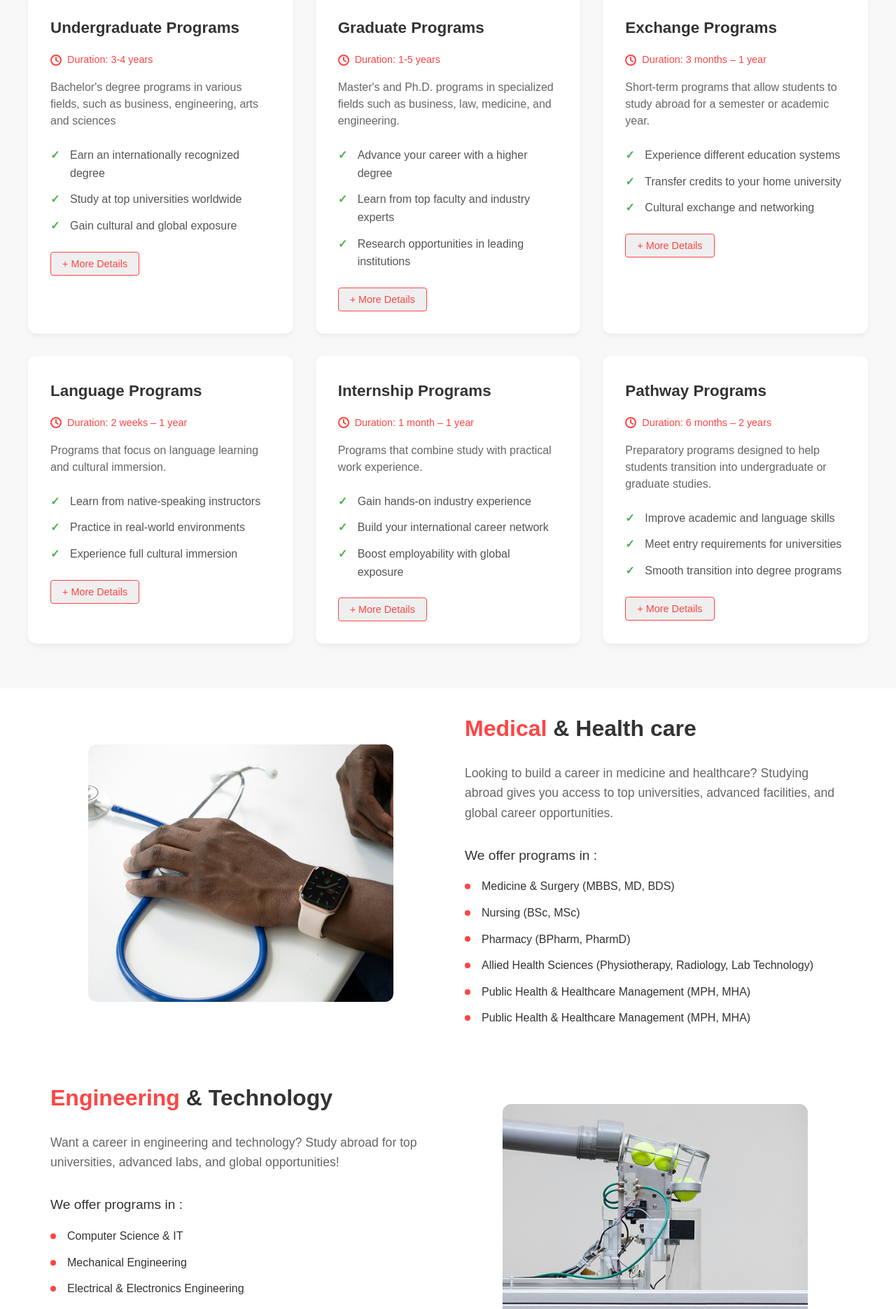
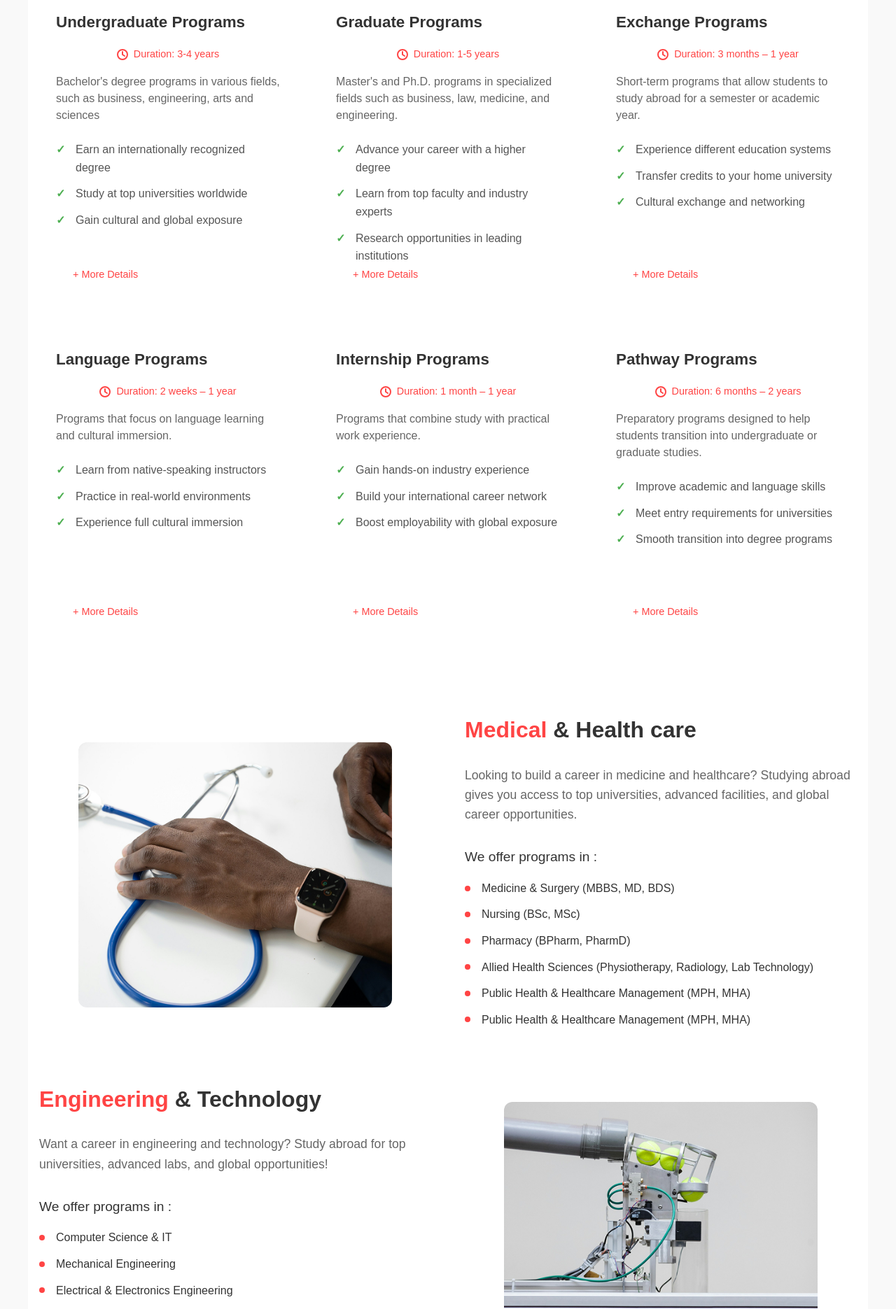
Before and after one commit to nidhinnidhin/learning-web, a Next.js app: page / in a window 1280 px wide. Shown: the part 880-2751 px from the top of the page at 70% size. Built offline with nearby package versions, Linux system fonts and the light colour scheme.

Commit message:
fixed responsive issue

```diff
--- a/src/styles/globals.scss
+++ b/src/styles/globals.scss
@@ -2,18 +2,56 @@
 $primary-color: #ff4444;
 $text-color: #333;
 $background-color: #fff;
+$max-width: 1200px;
+$mobile-padding: 2rem 1rem;
+
+// Mixins
+@mixin flex-center {
+  display: flex;
+  justify-content: center;
+  align-items: center;
+}
+
+@mixin section-container {
+  padding: $mobile-padding;
+  background-color: $background-color;
+  margin: 0 auto;
+  max-width: $max-width;
+}
+
+@mixin hover-transform {
+  transition: transform 0.3s;
+  &:hover { transform: translateY(-5px); }
+}
+
+@mixin list-style {
+  list-style: none;
+  li {
+    position: relative;
+    padding-left: 1.5rem;
+    margin-bottom: 0.75rem;
+    &:before {
+      content: "";
+      position: absolute;
+      left: 0;
+      top: 50%;
+      transform: translateY(-50%);
+      width: 8px;
+      height: 8px;
+      background-color: $primary-color;
+      border-radius: 50%;
+    }
+  }
+}
 
 // Global styles
-* {
-  margin: 0;
-  padding: 0;
-  box-sizing: border-box;
-}
+* { margin: 0; padding: 0; box-sizing: border-box; }
 
 body {
   font-family: Arial, sans-serif;
   color: $text-color;
   line-height: 1.6;
+  background-color: #f9f9f9;
 }
 
 // Hero section
@@ -21,59 +59,29 @@ body {
   padding: 4rem 2rem;
   text-align: center;
   background-color: $background-color;
-
-  @media (max-width: 768px) {
-    padding: 3rem 1rem;
-  }
+  @media (max-width: 768px) { padding: 3rem 1rem; }
 
   .hero-content {
     margin-bottom: 3rem;
-
     h1 {
       font-size: 2.5rem;
       margin-bottom: 1rem;
       font-weight: 600;
-
-      @media (max-width: 768px) {
-        font-size: 2rem;
+      @media (max-width: 768px) { font-size: 2rem; }
+      span { color: $primary-color; }
     }
-
-      span {
-        color: $primary-color;
-      }
-    }
-
     p {
       font-size: 1rem;
       color: #666;
       max-width: 600px;
       margin: 0 auto 2rem;
     }
+  }
 
   .search-box {
     display: flex;
     max-width: 500px;
     margin: 0 auto;
-
-      @media (max-width: 768px) {
-        flex-direction: column;
-        gap: 0.5rem;
-        width: 100%;
-        padding: 0 1rem;
-
-        input {
-          width: 100%;
-          border-radius: 4px;
-          border-right: 1px solid #ddd;
-          margin: 0;
-        }
-
-        button {
-          width: 100%;
-          border-radius: 4px;
-          margin: 0;
-        }
-      }
 
     input {
       flex: 1;
@@ -83,10 +91,7 @@ body {
       border-right: none;
       border-radius: 4px 0 0 4px;
       outline: none;
-
-        &::placeholder {
-          color: #999;
-        }
+      &::placeholder { color: #999; }
     }
 
     button {
@@ -98,11 +103,19 @@ body {
       border-radius: 0 4px 4px 0;
       cursor: pointer;
       transition: background-color 0.3s;
+      &:hover { background-color: darken($primary-color, 10%); }
+    }
 
-        &:hover {
-          background-color: darken($primary-color, 10%);
+    @media (max-width: 768px) {
+      flex-direction: column;
+      gap: 0.5rem;
+      width: 100%;
+      padding: 0 1rem;
+      input, button {
+        width: 100%;
+        border-radius: 4px;
       }
-      }
+      input { border-right: 1px solid #ddd; }
     }
   }
 
@@ -110,51 +123,40 @@ body {
     display: grid;
     grid-template-columns: repeat(4, 1fr);
     gap: 2rem;
-    max-width: 1200px;
+    max-width: $max-width;
     margin: 0 auto;
 
     @media (max-width: 1200px) {
       grid-template-columns: repeat(3, 1fr);
       gap: 1.5rem;
     }
-
     @media (max-width: 992px) {
       grid-template-columns: repeat(2, 1fr);
-      gap: 1.5rem;
     }
-
     @media (max-width: 576px) {
-      grid-template-columns: repeat(2, 1fr);
-      gap: 1rem;
+      gap: 0.5rem;
       padding: 0 0.5rem;
-
-      .card {
-        transform: scale(0.9);
-        margin: -0.5rem;
-      }
     }
 
     .card {
       background: white;
       text-align: center;
-      transition: transform 0.3s;
-
-      &:hover {
-        transform: translateY(-5px);
-      }
+      @include hover-transform;
 
       img {
-        width: 280px;
+        width: 100%;
+        max-width: 280px;
         height: 200px;
         margin-bottom: 1rem;
         border-radius: 8px;
         object-fit: cover;
+        @media (max-width: 576px) { height: 160px; }
       }
 
       h3 {
         font-size: 1.1rem;
         font-weight: 500;
-        color: #333;
+        color: $text-color;
         margin: 0;
         padding: 0 1rem;
       }
@@ -164,8 +166,9 @@ body {
 
 // Academic opportunities section
 .academic-opportunities {
-  padding: 4rem 2rem;
-  background-color: #f8f8f8;
+  @include section-container;
+  padding-top: 4rem;
+  padding-bottom: 4rem;
 
   .section-header {
     text-align: center;
@@ -176,12 +179,8 @@ body {
       font-size: 2rem;
       font-weight: 600;
       margin-bottom: 1rem;
-
-      span {
-        color: $primary-color;
+      span { color: $primary-color; }
     }
-    }
-
     p {
       color: #666;
       font-size: 1.1rem;
@@ -193,49 +192,36 @@ body {
     display: grid;
     grid-template-columns: repeat(3, 1fr);
     gap: 2rem;
-    max-width: 1200px;
+    max-width: $max-width;
     margin: 0 auto;
 
-    @media (max-width: 1024px) {
-      grid-template-columns: repeat(2, 1fr);
-      gap: 1.5rem;
-    }
-
-    @media (max-width: 768px) {
-      grid-template-columns: 1fr;
-      gap: 1.5rem;
-    }
+    @media (max-width: 1024px) { grid-template-columns: repeat(2, 1fr); }
+    @media (max-width: 768px) { grid-template-columns: 1fr; }
 
     .program-category {
       background: white;
-      padding: 2rem;
+      padding: 1.5rem;
       border-radius: 12px;
-      box-shadow: 0 4px 6px rgba(0, 0, 0, 0.05);
-      transition: transform 0.3s ease;
-
-      &:hover {
-        transform: translateY(-5px);
-      }
+      @include hover-transform;
+      display: flex;
+      flex-direction: column;
+      position: relative;
+      min-height: 450px;
 
       h3 {
-        color: #333;
+        color: $text-color;
         margin-bottom: 1rem;
         font-size: 1.4rem;
         font-weight: 600;
       }
 
       .duration {
-        display: flex;
-        align-items: center;
+        @include flex-center;
         gap: 0.5rem;
         margin-bottom: 1rem;
         color: $primary-color;
         font-size: 0.9rem;
-
-        img {
-          width: 16px;
-          height: 16px;
-        }
+        img { width: 16px; height: 16px; }
       }
 
       p {
@@ -249,14 +235,12 @@ body {
         list-style: none;
         margin: 0 0 1.5rem;
         padding: 0;
-
         li {
           margin-bottom: 0.75rem;
           position: relative;
           padding-left: 1.75rem;
           font-size: 1rem;
           color: #555;
-
           &:before {
             content: "✓";
             color: #4caf50;
@@ -265,10 +249,7 @@ body {
             top: 0;
             font-weight: bold;
           }
-
-          &:last-child {
-            margin-bottom: 0;
-          }
+          &:last-child { margin-bottom: 0; }
         }
       }
 
@@ -277,49 +258,19 @@ body {
         color: $primary-color;
         font-size: 0.9rem;
         font-weight: 500;
-        padding: 0.5rem 1rem;
-        border: 1px solid $primary-color;
-        border-radius: 4px;
+        padding: 0.5rem 1.5rem;
+        margin: 2rem 0 0.5rem;
         cursor: pointer;
         transition: all 0.3s ease;
-
+        position: absolute;
+        bottom: 1.5rem;
+        left: 1.5rem;
+        background: transparent;
+        border: none;
+        border-radius: 4px;
         &:hover {
-          background: $primary-color;
           color: white;
-        }
-      }
-    }
-  }
-
-  @media (max-width: 1024px) {
-    .programs-grid {
-      grid-template-columns: repeat(2, 1fr);
-      gap: 1.5rem;
-    }
-  }
-
-  @media (max-width: 768px) {
-    padding: 3rem 1.5rem;
-
-    .section-header {
-      h2 {
-        font-size: 1.8rem;
-      }
-
-      p {
-        font-size: 1rem;
-      }
-    }
-
-    .programs-grid {
-      grid-template-columns: 1fr;
-      gap: 1.5rem;
-
-      .program-category {
-        padding: 1.5rem;
-
-        h3 {
-          font-size: 1.3rem;
+          background-color: $primary-color;
         }
       }
     }
@@ -328,27 +279,21 @@ body {
 
 // Specialized programs section
 .specialized-programs {
-  padding: 3rem 2rem;
+  @include section-container;
   background-color: #f8f8f8;
-  margin: 0 auto;
-  max-width: 1200px;
 
   .program {
-    max-width: 1200px;
-    margin: 0 auto 2rem;
-    padding: 1.5rem 2rem;
+    margin-bottom: 2rem;
+    padding: 1.5rem 1rem;
     background: white;
-    border-radius: 0;
-    box-shadow: none;
 
     .program-header {
-      display: flex;
-      align-items: center;
+      @include flex-center;
+      justify-content: flex-start;
       gap: 1rem;
       margin-bottom: 1.5rem;
-
       h2 {
-        color: #333;
+        color: $text-color;
         font-size: 1.6rem;
         font-weight: 600;
         margin: 0;
@@ -356,19 +301,16 @@ body {
     }
 
     ul {
-      list-style: none;
       columns: 2;
       column-gap: 2rem;
       margin: 0;
       padding: 0;
-
       li {
         margin-bottom: 0.5rem;
         position: relative;
         padding-left: 1.25rem;
         font-size: 0.95rem;
         color: #555;
-
         &:before {
           content: "•";
           color: $primary-color;
@@ -377,122 +319,22 @@ body {
           top: -1px;
         }
       }
+      @media (max-width: 768px) { columns: 1; }
     }
 
-    &.medical {
-      border-left: 4px solid #ff4444;
-    }
-
-    &.engineering {
-      border-left: 4px solid #2196f3;
-    }
-
-    &.business {
-      border-left: 4px solid #4caf50;
-    }
-
-    &.vocational {
-      border-left: 4px solid #ff9800;
-    }
+    &.medical { border-left: 4px solid $primary-color; }
+    &.engineering { border-left: 4px solid #2196f3; }
+    &.business { border-left: 4px solid #4caf50; }
+    &.vocational { border-left: 4px solid #ff9800; }
   }
 }
 
-// Medical & Healthcare section
-.medical-healthcare {
-  padding: 2rem 2rem;
-  background-color: #fff;
-  margin: 0 auto;
-  max-width: 1200px;
-
+// Section content mixin
+@mixin section-content {
   .section-content {
     display: flex;
     gap: 3rem;
-    max-width: 1200px;
-    margin: 0 auto;
-
-    .section-image {
-      flex: 1;
-      display: flex;
-      justify-content: center;
-      align-items: center;
-
-      img {
-        width: 80%;
-        height: auto;
-        border-radius: 12px;
-        object-fit: cover;
-
-        @media (max-width: 768px) {
-          width: 100%;
-        }
-      }
-    }
-
-    .section-details {
-      flex: 1;
-
-      h2 {
-        font-size: 2rem;
-        font-weight: 600;
-        margin-bottom: 1.5rem;
-
-        span {
-          color: $primary-color;
-        }
-      }
-
-      p {
-        color: #666;
-        font-size: 1.1rem;
-        line-height: 1.6;
-        margin-bottom: 2rem;
-      }
-
-      h3 {
-        font-size: 1.2rem;
-        font-weight: 500;
-        margin-bottom: 1rem;
-      }
-
-      ul {
-        list-style: none;
-
-        li {
-          position: relative;
-          padding-left: 1.5rem;
-          margin-bottom: 0.75rem;
-
-          &:before {
-            content: "";
-            position: absolute;
-            left: 0;
-            top: 50%;
-            transform: translateY(-50%);
-            width: 8px;
-            height: 8px;
-            background-color: $primary-color;
-            border-radius: 50%;
-          }
-        }
-      }
-    }
-  }
-}
-
-.Engineering-Technology {
-  padding: 2rem 2rem;
-  background-color: #fff;
-  margin: 0 auto;
-  max-width: 1200px;
-
-  @media (max-width: 768px) {
-    padding: 2rem 1rem;
-  }
-
-  .section-content {
-    display: flex;
-    gap: 3rem;
-    max-width: 1200px;
+    max-width: $max-width;
     margin: 0 auto;
 
     @media (max-width: 768px) {
@@ -502,41 +344,26 @@ body {
 
     .section-image {
       flex: 1;
-      display: flex;
-      justify-content: center;
-      align-items: center;
-
+      @include flex-center;
       img {
         width: 80%;
         height: auto;
         border-radius: 12px;
         object-fit: cover;
-
-        @media (max-width: 768px) {
-          width: 100%;
-        }
+        @media (max-width: 768px) { width: 100%; }
       }
     }
 
     .section-details {
       flex: 1;
-
-      @media (max-width: 768px) {
-        text-align: center;
-      }
+      @media (max-width: 768px) { text-align: center; }
 
       h2 {
         font-size: 2rem;
         font-weight: 600;
         margin-bottom: 1.5rem;
-
-        @media (max-width: 768px) {
-          font-size: 1.75rem;
-        }
-
-        span {
-          color: $primary-color;
-        }
+        @media (max-width: 768px) { font-size: 1.75rem; }
+        span { color: $primary-color; }
       }
 
       p {
@@ -544,238 +371,41 @@ body {
         font-size: 1.1rem;
         line-height: 1.6;
         margin-bottom: 2rem;
-
-        @media (max-width: 768px) {
-          font-size: 1rem;
-        }
+        @media (max-width: 768px) { font-size: 1rem; }
       }
 
       h3 {
         font-size: 1.2rem;
         font-weight: 500;
         margin-bottom: 1rem;
-
-        @media (max-width: 768px) {
-          font-size: 1.1rem;
-        }
+        @media (max-width: 768px) { font-size: 1.1rem; }
       }
 
       ul {
-        list-style: none;
-
+        @include list-style;
         @media (max-width: 768px) {
           display: inline-block;
           text-align: left;
-        }
-
-        li {
-          position: relative;
-          padding-left: 1.5rem;
-          margin-bottom: 0.75rem;
-
-          &:before {
-            content: "";
-            position: absolute;
-            left: 0;
-            top: 50%;
-            transform: translateY(-50%);
-            width: 8px;
-            height: 8px;
-            background-color: $primary-color;
-            border-radius: 50%;
-          }
-        }
-      }
-    }
-  }
-}
-.Business-Management {
-  padding: 2rem 2rem;
-  background-color: #fff;
-  margin: 0 auto;
-  max-width: 1200px;
-
-  @media (max-width: 768px) {
-    padding: 2rem 1rem;
-  }
-
-  .section-content {
-    display: flex;
-    gap: 3rem;
-    max-width: 1200px;
-    margin: 0 auto;
-
-    @media (max-width: 768px) {
-      flex-direction: column-reverse;
-      gap: 1.5rem;
-    }
-
-    .section-image {
-      flex: 1;
-      display: flex;
-      justify-content: center;
-      align-items: center;
-
-      img {
-        width: 80%;
-        height: auto;
-        border-radius: 12px;
-        object-fit: cover;
-
-        @media (max-width: 768px) {
-          width: 100%;
-        }
-      }
-    }
-
-    .section-details {
-      flex: 1;
-
-      @media (max-width: 768px) {
-        text-align: center;
-      }
-
-      h2 {
-        font-size: 2rem;
-        font-weight: 600;
-        margin-bottom: 1.5rem;
-
-        @media (max-width: 768px) {
-          font-size: 1.75rem;
-        }
-
-        span {
-          color: $primary-color;
-        }
-      }
-
-      p {
-        color: #666;
-        font-size: 1.1rem;
-        line-height: 1.6;
-        margin-bottom: 2rem;
-
-        @media (max-width: 768px) {
-          font-size: 1rem;
-        }
-      }
-
-      h3 {
-        font-size: 1.2rem;
-        font-weight: 500;
-        margin-bottom: 1rem;
-
-        @media (max-width: 768px) {
-          font-size: 1.1rem;
-        }
-      }
-
-      ul {
-        list-style: none;
-
-        @media (max-width: 768px) {
-          display: inline-block;
-          text-align: left;
-        }
-
-        li {
-          position: relative;
-          padding-left: 1.5rem;
-          margin-bottom: 0.75rem;
-
-          &:before {
-            content: "";
-            position: absolute;
-            left: 0;
-            top: 50%;
-            transform: translateY(-50%);
-            width: 8px;
-            height: 8px;
-            background-color: $primary-color;
-            border-radius: 50%;
-          }
         }
       }
     }
   }
 }
 
-// Responsive design
-@media (max-width: 1024px) {
-  .medical-healthcare,
-  .engineering-technology {
-    padding: 3rem 1.5rem;
-
-    .section-content {
-      flex-direction: column;
-      gap: 2rem;
-
-      .section-image,
-      .section-details {
-        flex: none;
-        width: 100%;
+// Medical & Healthcare section
+.medical-healthcare {
+  @include section-container;
+  @include section-content;
 }
 
-      .section-details {
-        h2 {
-          font-size: 1.75rem;
+// Engineering & Technology section
+.Engineering-Technology {
+  @include section-container;
+  @include section-content;
 }
 
-        p {
-          font-size: 1rem;
+// Business & Management section
+.Business-Management {
+  @include section-container;
+  @include section-content;
 }
-      }
-    }
-  }
-
-  .programs-grid {
-    grid-template-columns: repeat(2, 1fr) !important;
-  }
-}
-
-@media (max-width: 1024px) {
-  .medical-healthcare,
-  .engineering-technology {
-    padding: 3rem 1.5rem;
-
-    .section-content {
-      flex-direction: column;
-      gap: 2rem;
-
-      .section-image,
-      .section-details {
-        flex: none;
-        width: 100%;
-      }
-
-      .section-details {
-        h2 {
-          font-size: 1.75rem;
-        }
-
-        p {
-          font-size: 1rem;
-        }
-      }
-    }
-  }
-
-  .programs-grid {
-    grid-template-columns: repeat(2, 1fr) !important;
-  }
-}
-
-@media (max-width: 768px) {
-  .hero .program-cards {
-    flex-direction: column;
-    align-items: center;
-  }
-
-  .programs-grid {
-    grid-template-columns: 1fr !important;
-  }
-
-  .specialized-programs .program ul {
-    columns: 1;
-  }
-}
```
Lines whose indentation alone changed are shown as unchanged.
